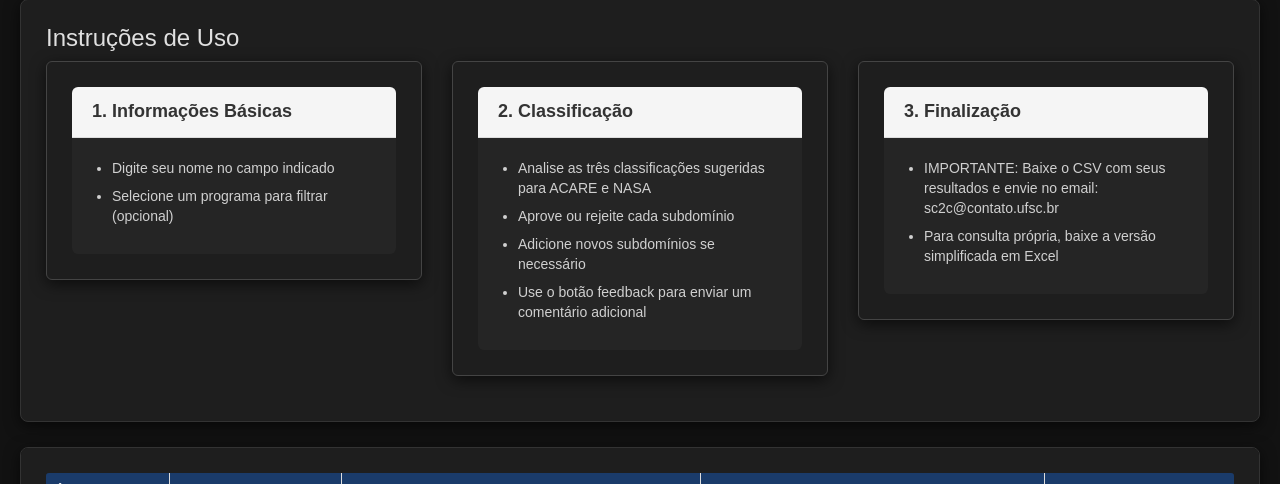
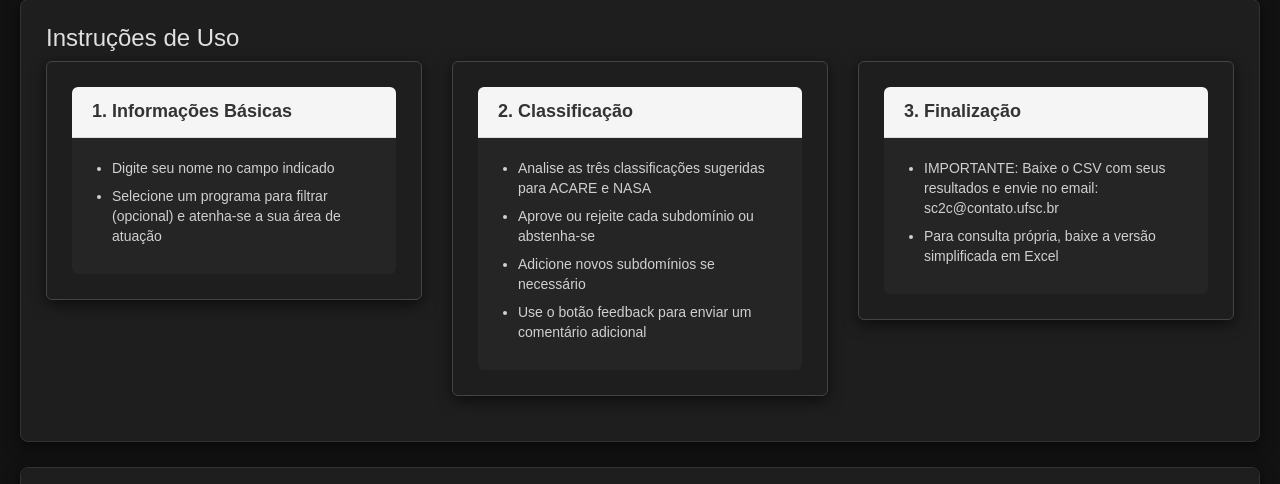
Before and after one commit to deerws/neural_search_classification, a PHP site: page /sc2c_module.php in a window 1280 px wide. Shown: the part 321-805 px from the top of the page. Run offline with PHP 8.4, Linux system fonts and the light colour scheme; some libraries are stand-ins or nearby versions.

Commit message:
Update sc2c_module.php

```diff
--- a/php_version/light_version/sc2c_module.php
+++ b/php_version/light_version/sc2c_module.php
@@ -804,7 +804,7 @@ try {
                         <div class="panel-body">
                             <ul>
                                 <li>Digite seu nome no campo indicado</li>
-                                <li>Selecione um programa para filtrar (opcional)</li>
+                                <li>Selecione um programa para filtrar (opcional) e atenha-se a sua área de atuação</li>
                             </ul>
                         </div>
                     </div>
@@ -815,7 +815,7 @@ try {
                         <div class="panel-body">
                             <ul>
                                 <li>Analise as três classificações sugeridas para ACARE e NASA</li>
-                                <li>Aprove ou rejeite cada subdomínio</li>
+                                <li>Aprove ou rejeite cada subdomínio ou abstenha-se</li>
                                 <li>Adicione novos subdomínios se necessário</li>
                                 <li>Use o botão feedback para enviar um comentário adicional</li>
                             </ul>
```
